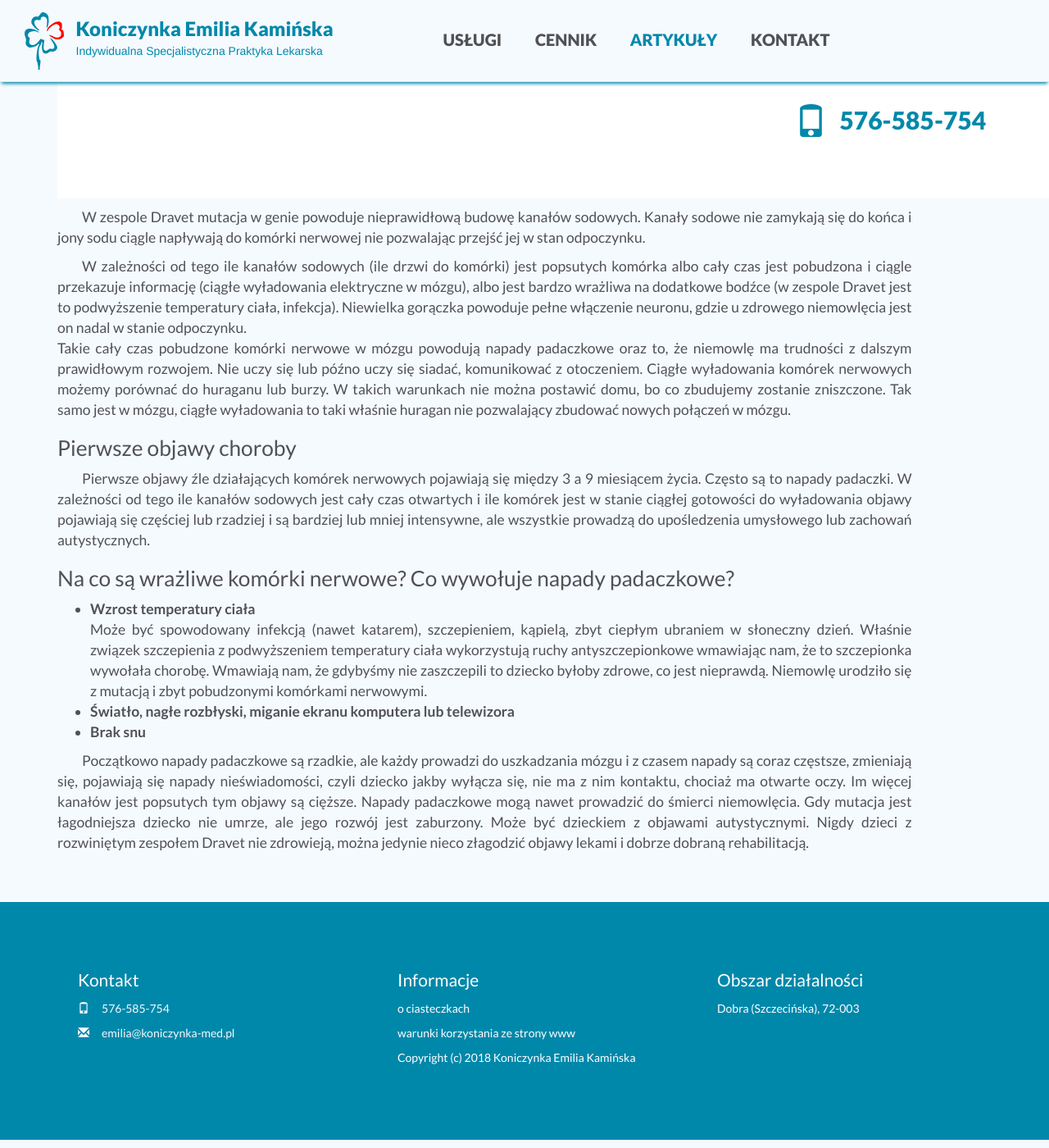
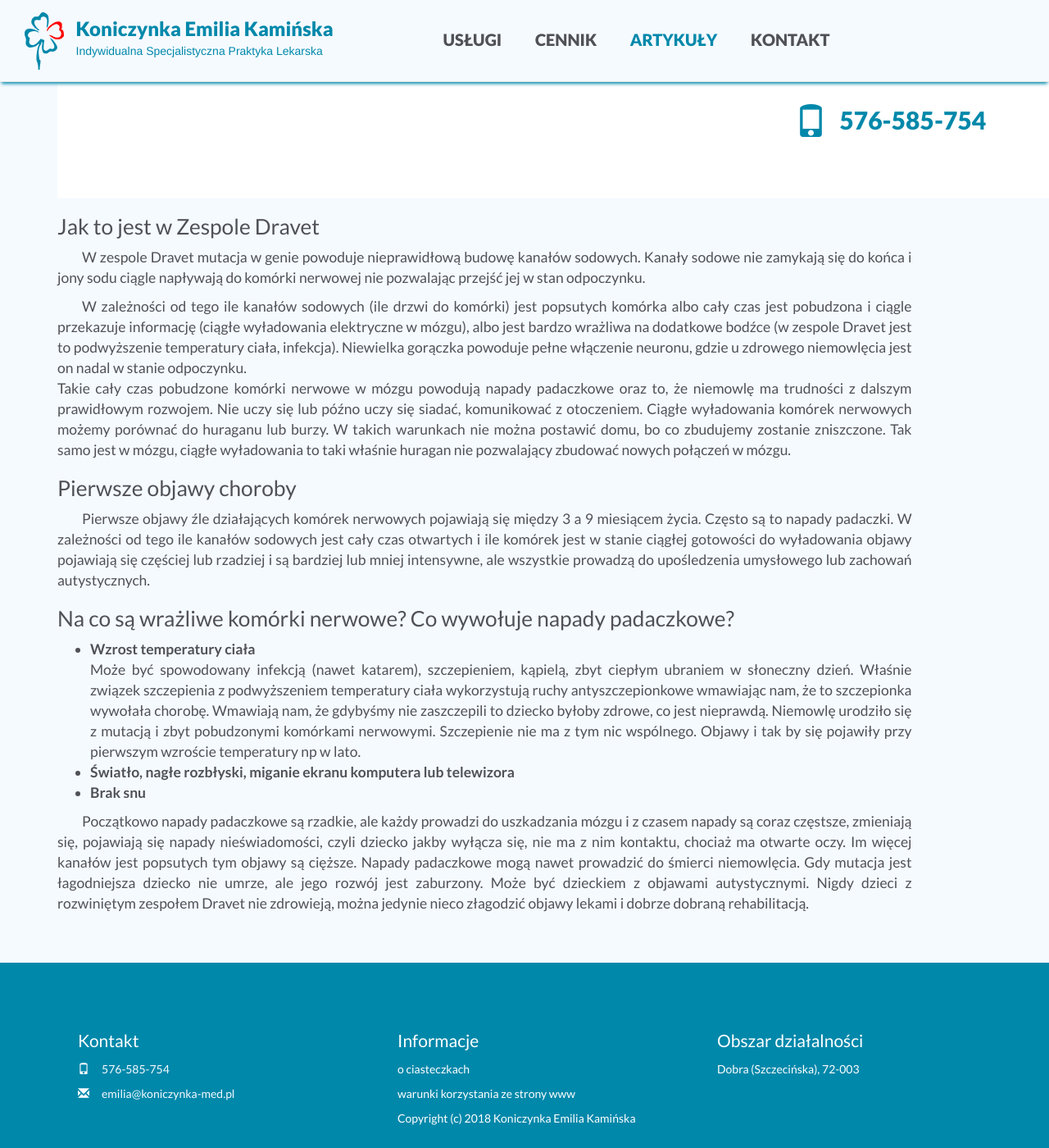
Before and after one commit to kardigen/koniczynka-med.guthub.io, a Jekyll site: the page built from _posts/2018-09-26-Zespół Dravet.markdown, in a window 1280 px wide and 1400 px high, scrolled down 5044 px. Shown: the whole window at 82% size. Built offline with Jekyll 4.4.1, drawn with Linux system fonts in a browser that asks for light colours.

Commit message:
Update 2018-09-26-Zespół Dravet.markdown

```diff
--- a/_posts/2018-09-26-Zespół Dravet.markdown
+++ b/_posts/2018-09-26-Zespół Dravet.markdown
@@ -37,6 +37,9 @@ Przekazanie informacji dalej do sieci neuronowej powodujące odpowiedź organizm
 Po fazie pobudzenia kanały sodowe zamykają się, jony sodu są wypompowywane na zewnątrz komórki i neuron przechodzi w stan odpoczynku.
 ![neuron](/png/neuronpowrotdostanuspoczynku.png)
 
+{:.R24}
+## Jak to jest w Zespole Dravet
+
 W zespole Dravet mutacja w genie powoduje nieprawidłową budowę kanałów sodowych. Kanały sodowe nie zamykają się do końca i jony sodu ciągle napływają do komórki nerwowej nie pozwalając przejść jej w stan odpoczynku.
 
 W zależności od tego ile kanałów sodowych (ile drzwi do komórki) jest popsutych komórka albo cały czas jest pobudzona i ciągle przekazuje informację (ciągłe wyładowania elektryczne w mózgu), albo jest bardzo wrażliwa na dodatkowe bodźce (w zespole Dravet jest to podwyższenie temperatury ciała, infekcja). Niewielka gorączka powoduje pełne włączenie neuronu, gdzie u zdrowego niemowlęcia jest on nadal w stanie odpoczynku.
@@ -52,7 +55,7 @@ Pierwsze objawy źle działających komórek nerwowych pojawiają się między 3
 
  - **Wzrost temperatury ciała**
 Może być spowodowany infekcją (nawet katarem), szczepieniem, kąpielą, zbyt ciepłym ubraniem w słoneczny dzień.
-Właśnie związek szczepienia z podwyższeniem temperatury ciała wykorzystują ruchy antyszczepionkowe wmawiając nam, że to szczepionka wywołała chorobę. Wmawiają nam, że gdybyśmy nie zaszczepili to dziecko byłoby zdrowe, co jest nieprawdą. Niemowlę urodziło się z mutacją i zbyt pobudzonymi komórkami nerwowymi.
+Właśnie związek szczepienia z podwyższeniem temperatury ciała wykorzystują ruchy antyszczepionkowe wmawiając nam, że to szczepionka wywołała chorobę. Wmawiają nam, że gdybyśmy nie zaszczepili to dziecko byłoby zdrowe, co jest nieprawdą. Niemowlę urodziło się z mutacją i zbyt pobudzonymi komórkami nerwowymi. Szczepienie nie ma z tym nic wspólnego. Objawy i tak by się pojawiły przy pierwszym wzroście temperatury np w lato.
  - **Światło, nagłe rozbłyski, miganie ekranu komputera lub telewizora**
  - **Brak snu**
 
```
